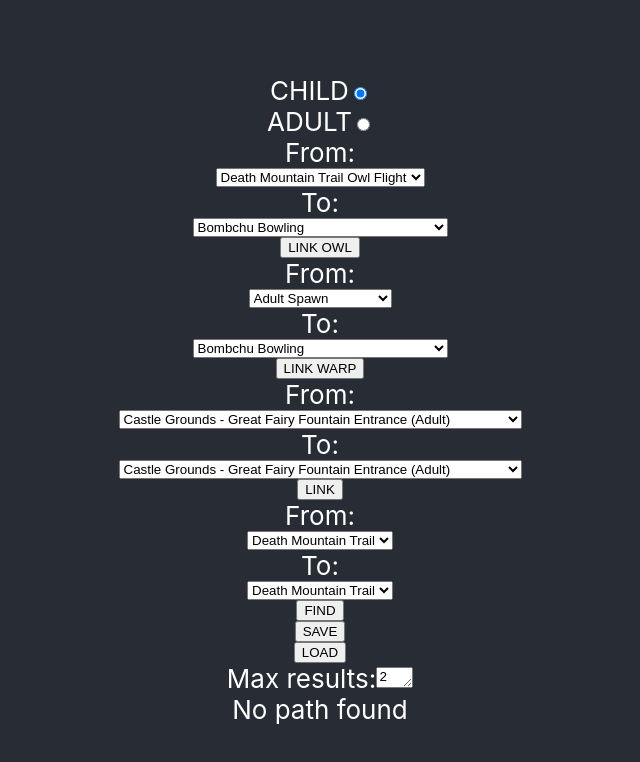
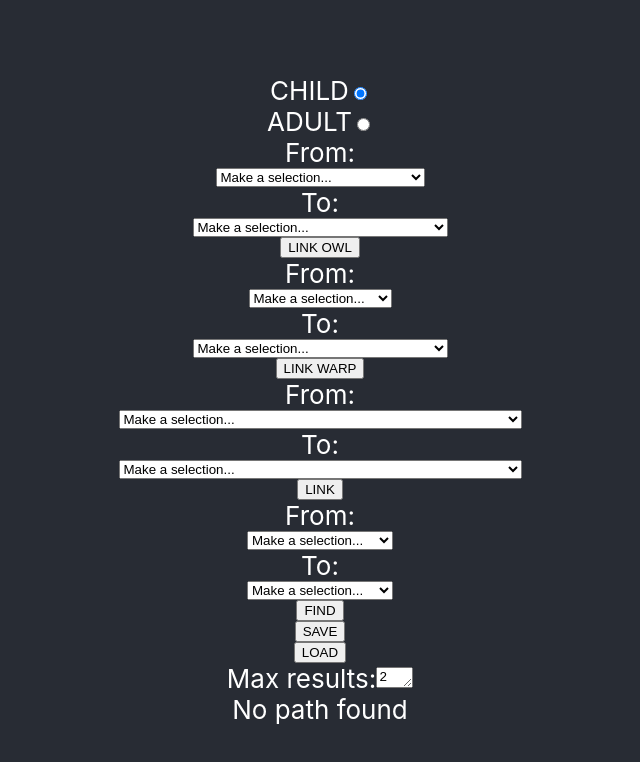
Before and after one commit to KevinRapa/lozr-path-manager, a React (Create React App) app: page / in a window 1280 px wide. Shown: the top 762 px of the page, without its empty margins (320-960 px from the left). Built offline with nearby package versions, Linux system fonts and the light colour scheme.

Commit message:
Fixed drop-down

```diff
--- a/src/components/DropDown.tsx
+++ b/src/components/DropDown.tsx
@@ -1,4 +1,5 @@
 import React from 'react';
+import {useEffect,useState} from 'react';
 
 interface DropDownProps {
 	idToNameMap: Record<string, string>;
@@ -15,16 +16,23 @@
 
 export function DropDown(props: DropDownProps)
 {
-	const onChange = (e: any) => {
-		console.log(`Clicked ${e.target.value}`);
-		props.onChange(e.target.value);
-	};
+	const [currentSelection,setCurrentSelection] = useState<string>("");
+
+	useEffect(() => {
+		if (currentSelection.length) {
+			console.log(`Clicked ${currentSelection}`);
+			props.onChange(currentSelection);
+		}
+	}, [currentSelection]);
 
 	let dropDownElems: [string, string][] = convertIdsToIdNamePairs(props.idToNameMap);
 
-	return <select onChange={onChange}> {
-		dropDownElems.map((s: [string, string]): JSX.Element => {
-			return <option key={s[0]} value={s[0]}>{s[1]}</option>;
-		})
-	} </select>;
+	return <select onChange={e => setCurrentSelection(e.target.value)}>
+		<option key="" value="">{"Make a selection..."}</option>
+		{
+			dropDownElems.map((s: [string, string]): JSX.Element => {
+				return <option key={s[0]} value={s[0]}>{s[1]}</option>;
+			})
+		}
+	</select>;
 }
```
